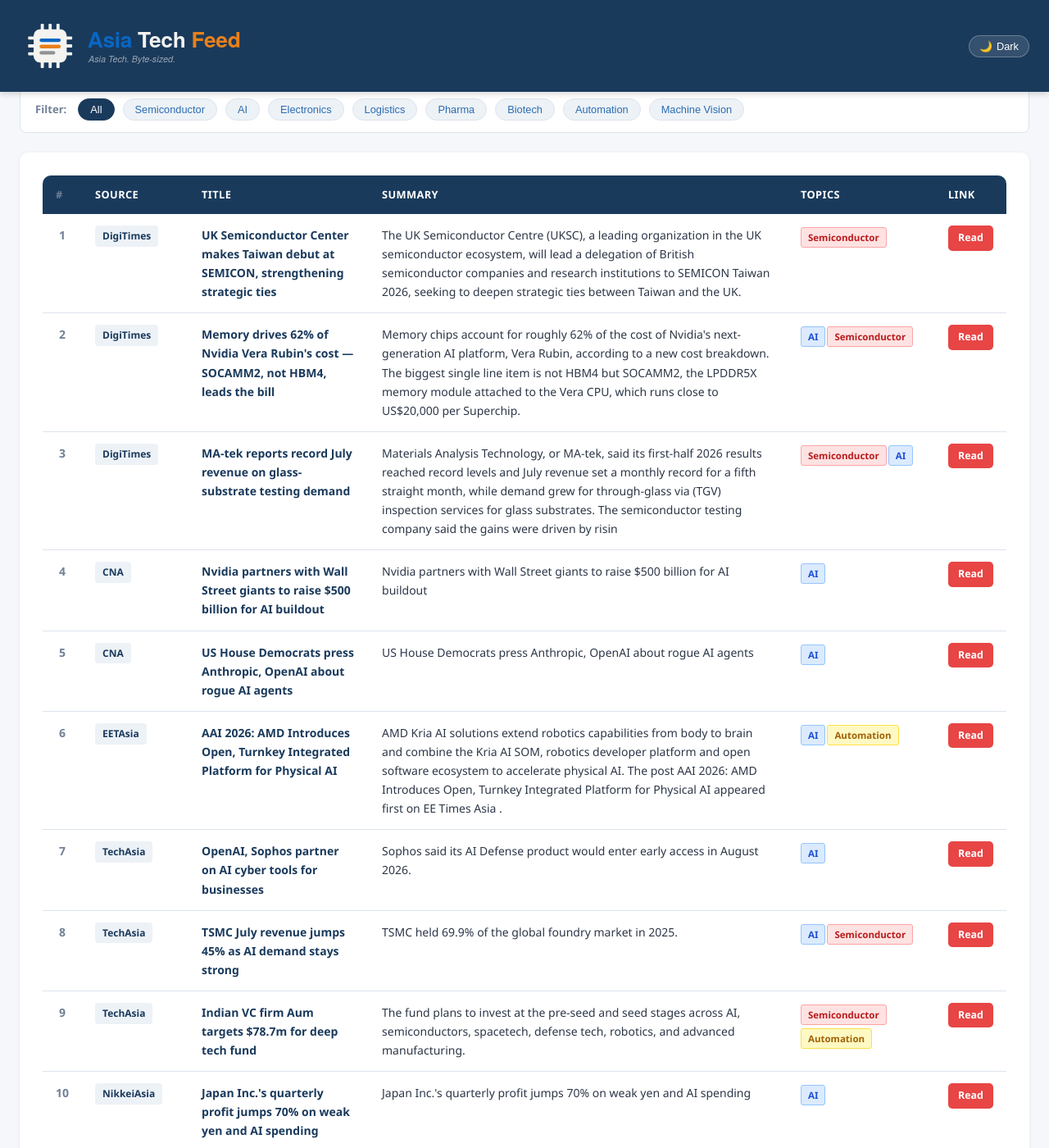
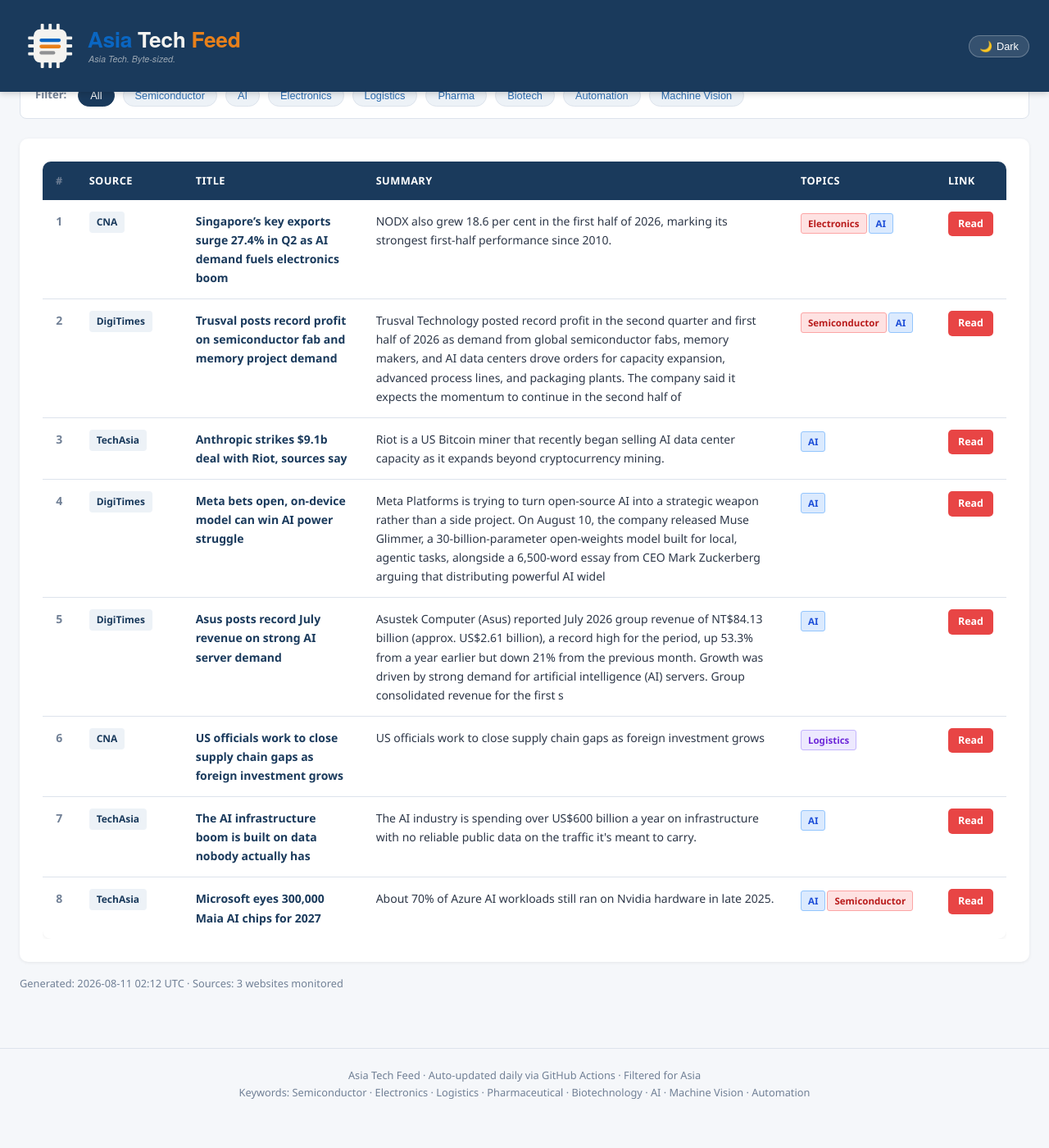
Before and after one commit to asiatechfeed/Asia-Tech-Feed, a Jekyll site: the page built from _posts/2026-08-11-asia-tech-news-digest.md, in a window 1280 px wide and 1400 px high, scrolled down 661 px. Shown: the whole window at 82% size. Built offline with Jekyll 4.4.1, drawn with Linux system fonts in a browser that asks for light colours; a script that is not in the unit is left out; after the commit the page ends 2026 px from its top, so only the background shows below that; some of the changed text lies outside the part shown.

Commit message:
📰 News digest 2026-08-11 (8 articles)

```diff
--- a/_posts/2026-08-11-asia-tech-news-digest.md
+++ b/_posts/2026-08-11-asia-tech-news-digest.md
@@ -1,16 +1,16 @@
 ---
 layout: post
 title: "Asia Tech News Digest - August 11, 2026"
-date: 2026-08-11 08:01:48 +0800
-articles_count: 11
-sources_count: 5
-sources: ["CNA", "DigiTimes", "EETAsia", "NikkeiAsia", "TechAsia"]
+date: 2026-08-11 10:12:16 +0800
+articles_count: 8
+sources_count: 3
+sources: ["CNA", "DigiTimes", "TechAsia"]
 csv_file: /assets/data/news-2026-08-11.tsv
-featured_title: "UK Semiconductor Center makes Taiwan debut at SEMICON, strengthening strategic ties"
-featured_url: "https://www.digitimes.com/news/a20260810PD247/uk-taiwan-government-manufacturing-investment.html"
-featured_source: "DigiTimes"
-featured_summary: "The UK Semiconductor Centre (UKSC), a leading organization in the UK semiconductor ecosystem, will lead a delegation of British semiconductor companies and research institutions to SEMICON Taiwan 2026, seeking to deepen strategic ties between Taiwan and the UK."
-featured_image: "https://img.digitimes.com/newsshow/20260810pd247_files/2_b.jpg"
+featured_title: "Singapore\u2019s key exports surge 27.4% in Q2 as AI demand fuels electronics boom"
+featured_url: "https://www.channelnewsasia.com/singapore/q2-2026-key-exports-surge-ai-electronics-6310796"
+featured_source: "CNA"
+featured_summary: "NODX also grew 18.6 per cent in the first half of 2026, marking its strongest first-half performance since 2010."
+featured_image: "https://dam.mediacorp.sg/image/upload/s--W5mCkY0b--/c_crop,h_576,w_1024,x_0,y_37/c_fill,g_auto,h_676,w_1200/fl_relative,g_south_east,l_mediacorp:cna:watermark:2023-11:afp_watermark_14112023,w_0.1/f_auto,q_auto/v1/mediacorp/cna/image/2026/08/11/000_c2f36ke.jpg?itok=B7wgD_32"
 ---
 
 <table class="news-table">
@@ -27,91 +27,67 @@ featured_image: "https://img.digitimes.com/newsshow/20260810pd247_files/2_b.jpg"
 <tbody>
 <tr>
   <td class="col-num">1</td>
-  <td class="col-source"><span class="source-badge">DigiTimes</span></td>
-  <td class="col-title"><span class="article-title">UK Semiconductor Center makes Taiwan debut at SEMICON, strengthening strategic ties</span></td>
-  <td class="col-summary">The UK Semiconductor Centre (UKSC), a leading organization in the UK semiconductor ecosystem, will lead a delegation of British semiconductor companies and research institutions to SEMICON Taiwan 2026, seeking to deepen strategic ties between Taiwan and the UK.</td>
-  <td class="col-tags"><span class="tag semi">Semiconductor</span></td>
-  <td class="col-link"><a class="btn-link" href="https://www.digitimes.com/news/a20260810PD247/uk-taiwan-government-manufacturing-investment.html" target="_blank" rel="noopener">Read</a></td>
+  <td class="col-source"><span class="source-badge">CNA</span></td>
+  <td class="col-title"><span class="article-title">Singapore’s key exports surge 27.4% in Q2 as AI demand fuels electronics boom</span></td>
+  <td class="col-summary">NODX also grew 18.6 per cent in the first half of 2026, marking its strongest first-half performance since 2010.</td>
+  <td class="col-tags"><span class="tag semi">Electronics</span><span class="tag ai">AI</span></td>
+  <td class="col-link"><a class="btn-link" href="https://www.channelnewsasia.com/singapore/q2-2026-key-exports-surge-ai-electronics-6310796" target="_blank" rel="noopener">Read</a></td>
 </tr>
 <tr>
   <td class="col-num">2</td>
   <td class="col-source"><span class="source-badge">DigiTimes</span></td>
-  <td class="col-title"><span class="article-title">Memory drives 62% of Nvidia Vera Rubin's cost — SOCAMM2, not HBM4, leads the bill</span></td>
-  <td class="col-summary">Memory chips account for roughly 62% of the cost of Nvidia's next-generation AI platform, Vera Rubin, according to a new cost breakdown. The biggest single line item is not HBM4 but SOCAMM2, the LPDDR5X memory module attached to the Vera CPU, which runs close to US$20,000 per Superchip.</td>
-  <td class="col-tags"><span class="tag ai">AI</span><span class="tag semi">Semiconductor</span></td>
-  <td class="col-link"><a class="btn-link" href="https://www.digitimes.com/news/a20260810PD241/rubin-hbm4-cost-nvidia-chips.html" target="_blank" rel="noopener">Read</a></td>
+  <td class="col-title"><span class="article-title">Trusval posts record profit on semiconductor fab and memory project demand</span></td>
+  <td class="col-summary">Trusval Technology posted record profit in the second quarter and first half of 2026 as demand from global semiconductor fabs, memory makers, and AI data centers drove orders for capacity expansion, advanced process lines, and packaging plants. The company said it expects the momentum to continue in the second half of </td>
+  <td class="col-tags"><span class="tag semi">Semiconductor</span><span class="tag ai">AI</span></td>
+  <td class="col-link"><a class="btn-link" href="https://www.digitimes.com/news/a20260811PD200/trusval-profit-demand-fab-revenue.html" target="_blank" rel="noopener">Read</a></td>
 </tr>
 <tr>
   <td class="col-num">3</td>
-  <td class="col-source"><span class="source-badge">DigiTimes</span></td>
-  <td class="col-title"><span class="article-title">MA-tek reports record July revenue on glass-substrate testing demand</span></td>
-  <td class="col-summary">Materials Analysis Technology, or MA-tek, said its first-half 2026 results reached record levels and July revenue set a monthly record for a fifth straight month, while demand grew for through-glass via (TGV) inspection services for glass substrates. The semiconductor testing company said the gains were driven by risin</td>
-  <td class="col-tags"><span class="tag semi">Semiconductor</span><span class="tag ai">AI</span></td>
-  <td class="col-link"><a class="btn-link" href="https://www.digitimes.com/news/a20260810PD202/demand-revenue-testing-2026-packaging.html" target="_blank" rel="noopener">Read</a></td>
+  <td class="col-source"><span class="source-badge">TechAsia</span></td>
+  <td class="col-title"><span class="article-title">Anthropic strikes $9.1b deal with Riot, sources say</span></td>
+  <td class="col-summary">Riot is a US Bitcoin miner that recently began selling AI data center capacity as it expands beyond cryptocurrency mining.</td>
+  <td class="col-tags"><span class="tag ai">AI</span></td>
+  <td class="col-link"><a class="btn-link" href="https://www.techinasia.com/anthropic-meta-preliminary-talks-10b-deal" target="_blank" rel="noopener">Read</a></td>
 </tr>
 <tr>
   <td class="col-num">4</td>
-  <td class="col-source"><span class="source-badge">CNA</span></td>
-  <td class="col-title"><span class="article-title">Nvidia partners with Wall Street giants to raise $500 billion for AI buildout</span></td>
-  <td class="col-summary">Nvidia partners with Wall Street giants to raise $500 billion for AI buildout</td>
+  <td class="col-source"><span class="source-badge">DigiTimes</span></td>
+  <td class="col-title"><span class="article-title">Meta bets open, on-device model can win AI power struggle</span></td>
+  <td class="col-summary">Meta Platforms is trying to turn open-source AI into a strategic weapon rather than a side project. On August 10, the company released Muse Glimmer, a 30-billion-parameter open-weights model built for local, agentic tasks, alongside a 6,500-word essay from CEO Mark Zuckerberg arguing that distributing powerful AI widel</td>
   <td class="col-tags"><span class="tag ai">AI</span></td>
-  <td class="col-link"><a class="btn-link" href="https://www.channelnewsasia.com/business/nvidia-partners-wall-street-giants-raise-500-billion-ai-buildout-6310321" target="_blank" rel="noopener">Read</a></td>
+  <td class="col-link"><a class="btn-link" href="https://www.digitimes.com/news/a20260811VL200/meta-ai-agent-ai-mark-zuckerberg.html" target="_blank" rel="noopener">Read</a></td>
 </tr>
 <tr>
   <td class="col-num">5</td>
-  <td class="col-source"><span class="source-badge">CNA</span></td>
-  <td class="col-title"><span class="article-title">US House Democrats press Anthropic, OpenAI about rogue AI agents</span></td>
-  <td class="col-summary">US House Democrats press Anthropic, OpenAI about rogue AI agents</td>
+  <td class="col-source"><span class="source-badge">DigiTimes</span></td>
+  <td class="col-title"><span class="article-title">Asus posts record July revenue on strong AI server demand</span></td>
+  <td class="col-summary">Asustek Computer (Asus) reported July 2026 group revenue of NT$84.13 billion (approx. US$2.61 billion), a record high for the period, up 53.3% from a year earlier but down 21% from the previous month. Growth was driven by strong demand for artificial intelligence (AI) servers. Group consolidated revenue for the first s</td>
   <td class="col-tags"><span class="tag ai">AI</span></td>
-  <td class="col-link"><a class="btn-link" href="https://www.channelnewsasia.com/business/us-house-democrats-press-anthropic-openai-about-rogue-ai-agents-6310281" target="_blank" rel="noopener">Read</a></td>
+  <td class="col-link"><a class="btn-link" href="https://www.digitimes.com/news/a20260810PD253/asus-ai-server-pc-demand-revenue-2026.html" target="_blank" rel="noopener">Read</a></td>
 </tr>
 <tr>
   <td class="col-num">6</td>
-  <td class="col-source"><span class="source-badge">EETAsia</span></td>
-  <td class="col-title"><span class="article-title">AAI 2026: AMD Introduces Open, Turnkey Integrated Platform for Physical AI</span></td>
-  <td class="col-summary">AMD Kria AI solutions extend robotics capabilities from body to brain and combine the Kria AI SOM, robotics developer platform and open software ecosystem to accelerate physical AI. The post AAI 2026: AMD Introduces Open, Turnkey Integrated Platform for Physical AI appeared first on EE Times Asia .</td>
-  <td class="col-tags"><span class="tag ai">AI</span><span class="tag auto">Automation</span></td>
-  <td class="col-link"><a class="btn-link" href="https://www.eetasia.com/embeddednews-aai-2026-amd-introduces-open-turnkey-integrated-platform-for-physical-ai/" target="_blank" rel="noopener">Read</a></td>
+  <td class="col-source"><span class="source-badge">CNA</span></td>
+  <td class="col-title"><span class="article-title">US officials work to close supply chain gaps as foreign investment grows</span></td>
+  <td class="col-summary">US officials work to close supply chain gaps as foreign investment grows</td>
+  <td class="col-tags"><span class="tag logis">Logistics</span></td>
+  <td class="col-link"><a class="btn-link" href="https://www.channelnewsasia.com/business/us-officials-work-close-supply-chain-gaps-foreign-investment-grows-6310826" target="_blank" rel="noopener">Read</a></td>
 </tr>
 <tr>
   <td class="col-num">7</td>
   <td class="col-source"><span class="source-badge">TechAsia</span></td>
-  <td class="col-title"><span class="article-title">OpenAI, Sophos partner on AI cyber tools for businesses</span></td>
-  <td class="col-summary">Sophos said its AI Defense product would enter early access in August 2026.</td>
+  <td class="col-title"><span class="article-title">The AI infrastructure boom is built on data nobody actually has</span></td>
+  <td class="col-summary">The AI industry is spending over US$600 billion a year on infrastructure with no reliable public data on the traffic it's meant to carry.</td>
   <td class="col-tags"><span class="tag ai">AI</span></td>
-  <td class="col-link"><a class="btn-link" href="https://www.techinasia.com/thoma-bravo-google-partner-to-bring-ai-to-portfolio-firms" target="_blank" rel="noopener">Read</a></td>
+  <td class="col-link"><a class="btn-link" href="https://www.techinasia.com/ai-boom-built-data" target="_blank" rel="noopener">Read</a></td>
 </tr>
 <tr>
   <td class="col-num">8</td>
   <td class="col-source"><span class="source-badge">TechAsia</span></td>
-  <td class="col-title"><span class="article-title">TSMC July revenue jumps 45% as AI demand stays strong</span></td>
-  <td class="col-summary">TSMC held 69.9% of the global foundry market in 2025.</td>
+  <td class="col-title"><span class="article-title">Microsoft eyes 300,000 Maia AI chips for 2027</span></td>
+  <td class="col-summary">About 70% of Azure AI workloads still ran on Nvidia hardware in late 2025.</td>
   <td class="col-tags"><span class="tag ai">AI</span><span class="tag semi">Semiconductor</span></td>
-  <td class="col-link"><a class="btn-link" href="https://www.techinasia.com/tsmc-build-3-packaging-plants-chiayi" target="_blank" rel="noopener">Read</a></td>
-</tr>
-<tr>
-  <td class="col-num">9</td>
-  <td class="col-source"><span class="source-badge">TechAsia</span></td>
-  <td class="col-title"><span class="article-title">Indian VC firm Aum targets $78.7m for deep tech fund</span></td>
-  <td class="col-summary">The fund plans to invest at the pre-seed and seed stages across AI, semiconductors, spacetech, defense tech, robotics, and advanced manufacturing.</td>
-  <td class="col-tags"><span class="tag semi">Semiconductor</span><span class="tag auto">Automation</span></td>
-  <td class="col-link"><a class="btn-link" href="https://www.techinasia.com/vcs-are-crowding-into-the-same-deals-heres-whos-pushing-back" target="_blank" rel="noopener">Read</a></td>
-</tr>
-<tr>
-  <td class="col-num">10</td>
-  <td class="col-source"><span class="source-badge">NikkeiAsia</span></td>
-  <td class="col-title"><span class="article-title">Japan Inc.'s quarterly profit jumps 70% on weak yen and AI spending</span></td>
-  <td class="col-summary">Japan Inc.'s quarterly profit jumps 70% on weak yen and AI spending</td>
-  <td class="col-tags"><span class="tag ai">AI</span></td>
-  <td class="col-link"><a class="btn-link" href="https://asia.nikkei.com/business/business-trends/japan-inc.-s-quarterly-profit-jumps-70-on-weak-yen-and-ai-spending" target="_blank" rel="noopener">Read</a></td>
-</tr>
-<tr>
-  <td class="col-num">11</td>
-  <td class="col-source"><span class="source-badge">NikkeiAsia</span></td>
-  <td class="col-title"><span class="article-title">Buffett-backed Japan trading houses soar, but will it last in AI era?</span></td>
-  <td class="col-summary">Buffett-backed Japan trading houses soar, but will it last in AI era?</td>
-  <td class="col-tags"><span class="tag ai">AI</span></td>
-  <td class="col-link"><a class="btn-link" href="https://asia.nikkei.com/business/companies/buffett-backed-japan-trading-houses-soar-but-will-it-last-in-ai-era" target="_blank" rel="noopener">Read</a></td>
+  <td class="col-link"><a class="btn-link" href="https://www.techinasia.com/microsoft-routes-excel-outlook-ai-mai" target="_blank" rel="noopener">Read</a></td>
 </tr>
 </tbody>
 </table>
```
Also changed, not shown: _data/seen_urls.json (+9 -1 lines), _digest_meta.json (+19 -21 lines), assets/data/news-2026-08-11.tsv (+8 -11 lines), assets/data/search-index.json.
